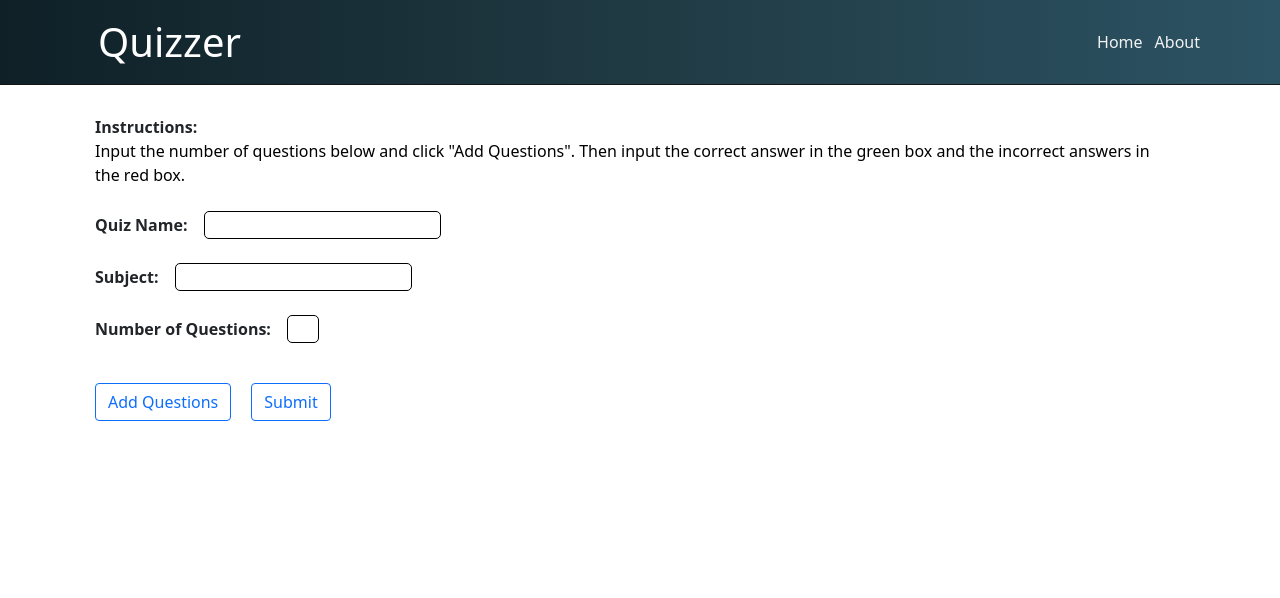
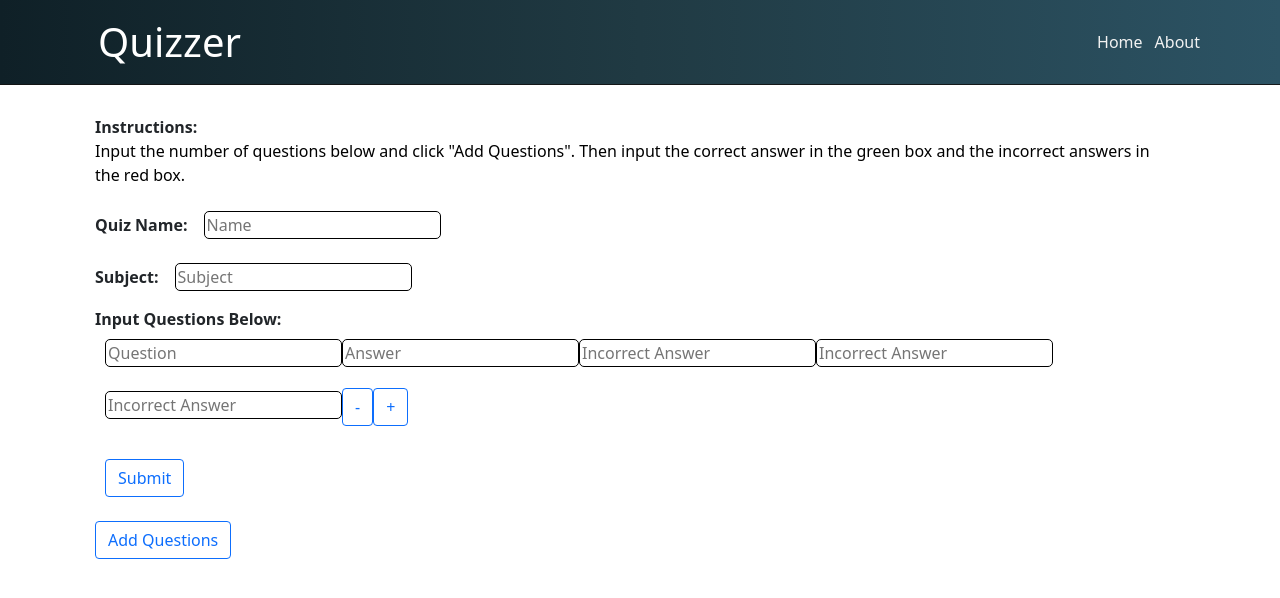
Before and after one commit to adke/Quiz_Application_OpenText_Fall-2022, a Next.js app in the folder frontend_nextjs/: page /addquiz in a window 1280 px wide. Shown: the top 598 px of the page. Built offline with nearby package versions, Linux system fonts and the light colour scheme.

Commit message:
Working AddQuiz page

```diff
--- a/frontend_nextjs/components/AddQuestions.js
+++ b/frontend_nextjs/components/AddQuestions.js
@@ -1,66 +1,116 @@
 import questionStyles from '../styles/AddQ.module.css'
-
 import { useState } from 'react'
+import axios from 'axios'
 
 function AddQuestions() {
 
+    // QuizName and Subject
+    const [quizName, setQuizName] = useState();
+    console.log('Name: ', quizName);
+    const [subject, setSubject] = useState();
+    console.log('Sub: ', subject);
+
+    const handleSubmit = async (event) => {
+        event.preventDefault();
+
+        const newQuiz = {
+            "quizName": quizName,
+            subject,
+            Questions
+        }
+
+        console.log("Quiz: ", newQuiz);
+
+        // Send data to Server
+        try {
+            const { data } = await axios({
+                url: "/api/quizadd",
+                method: "POST",
+                data: newQuiz
+            });
+            console.log("Response from POST: ", data);
+        } catch (error) {
+            console.log("Error: ", error);
+        }
+    }
+
     // add questions function
-    const addFields = () => {
-        console.log('test');
+    // const [questions, setQuestions] = useState([{ id: "", text: "" }]);
+    // console.log('Question: ', questions);
 
-        var number = document.getElementById("questions").value;
-        var form = document.getElementById("form");
+    // const addFields = () => {
+    //     var number = document.getElementById("questions").value;
+    //     var form = document.getElementById("form");
 
-        while (form.hasChildNodes()) {
-            form.removeChild(form.lastChild);
-        }
-        for (let i = 0; i < number; i++){
-            // ul Element
-            var ul = document.createElement("ul");
-            ul.id = "ul";
-            form.appendChild(ul);
+    //     while (form.hasChildNodes()) {
+    //         form.removeChild(form.lastChild);
+    //     }
 
-            ul.appendChild(document.createTextNode("Question " + (i+1) + ":    "));
-            // Question Input
-            var input = document.createElement("input");
-            input.type = "text";
-            input.className = "Qinput";
-            input.required = true;
-            ul.appendChild(document.createElement("br"));
-            ul.appendChild(input);                            // Question input
+    //     var questions = []
+    //     for (let i = 0; i < number; i++) {
+    //         questions.push(i + 1);
+    //     }
+    //     console.log(questions)
 
-            ul.appendChild(document.createElement("br"));
+    //     questions.map(question => (<input type='text' className = "Qinput" placeholder = "Insert Question Here"
+    //                                 onChange={({ target }) => setQuestions( target?.value )} value={question}/>));
+    // }
+    //     for (let i = 0; i < number; i++){
+    //         // ul Element
+    //         var ul = document.createElement("ul");
+    //         ul.id = "ul";
+    //         form.appendChild(ul);
 
-            ul.appendChild(document.createTextNode("Answer:"));
-            for (let j = 0; j < 4; j++) {
-                var input = document.createElement("input");
-                input.type = "text";
-                input.required = true;
-                if (j == 0) {
-                    input.className = "A_right_input";
-                } else {
-                    input.className = "A_wrong_input";
-                }
+    //         ul.appendChild(document.createTextNode("Question " + (i+1) + ":    "));
+    //         // Question Input
+    //         var input = document.createElement("input");
+    //         input.type = "text";
+    //         input.className = "Qinput";
+    //         input.required = true;
+    //         input.placeholder = "Insert Question Here";
+    //         input.onChange = ({ target }) => setQuestion( target?.value );
 
-                ul.appendChild(document.createElement("br"));
-                ul.appendChild(input);                          // Answer input
-            }
-            ul.appendChild(document.createElement("br"));
-        }
-    };
+    //         ul.appendChild(document.createElement("br"));
+    //         ul.appendChild(input);                            // Append Question input
 
-    const [quiz, setQuiz] = useState();
+    //         ul.appendChild(document.createElement("br"));
 
-    const submitQuiz = async () => {
-        const response = await fetch('/api/index', {
-            method: 'POST',
-            body: JSON.stringify({ quiz }),
-            headers: {
-                'Content-Type': 'application/json'
-            }
-        })
-        const data = await response.json()
-        console.log(data)
+    //         ul.appendChild(document.createTextNode("Answer:"));
+    //         for (let j = 0; j < 4; j++) {
+    //             var input = document.createElement("input");
+    //             input.type = "text";
+    //             input.required = true;
+    //             if (j == 0) {
+    //                 input.className = "A_right_input";
+    //             } else {
+    //                 input.className = "A_wrong_input";
+    //             }
+
+    //             ul.appendChild(document.createElement("br"));
+    //             ul.appendChild(input);                          // Answer input
+    //         }
+    //         ul.appendChild(document.createElement("br"));
+    //     }
+    // };
+
+    const [Questions, setQuestions] = useState([
+        { Question: '', Answer: '', AnswerContent1: '', AnswerContent2: '', AnswerContent3: ''},
+    ])
+
+    const handleChangeInput = (index, event) => {
+        const values = [...Questions];
+        values[index][event.target.name] = event.target.value;
+        setQuestions(values);
+    }
+
+    const handleAddFields = () => {
+        setQuestions([...Questions, { Question: '', Answer: '', AnswerContent1: '', AnswerContent2: '', AnswerContent3: '' }]);
+    }
+
+    const handleRemoveFields = (index) => {
+        const values = [...Questions];
+        values.splice(index, 1);
+        setQuestions(values);
     }
 
     return (
@@ -72,25 +122,41 @@ function AddQuestions() {
             </div>
 
             <label>Quiz Name:</label>
-            <input type='text' required/>
+            <input type='text' placeholder='Name' onChange={({ target }) => setQuizName( target?.value )} value={quizName}/>
 
             <br />
             <label>Subject:</label>
-            <input type='text' required/>
+            <input type='text' placeholder='Subject' onChange={({ target }) => setSubject( target?.value )} value={subject}/>
 
             <br />
-            <label>Number of Questions:</label>
-            <input className={questionStyles.noq} type='text' id='questions' name='questions' />
+            <label>Input Questions Below:</label>
 
-            <form id='form' value={quiz} onChange={e => setQuiz(e.target.value)}>
 
+            <form id='form' onSubmit={handleSubmit}>
+                { Questions.map((inputField, index) => (
+                    <div key={ index }>
+                        <input type='text' name='Question' onChange={event => handleChangeInput(index, event)} value={ inputField.Question } onClick={handleSubmit} placeholder='Question'/>
+                        <input type='text' name='Answer' onChange={event => handleChangeInput(index, event)} value={ inputField.Answer } onClick={handleSubmit} placeholder='Answer'/>
+
+                        <input type='text' name='AnswerContent1' onChange={event => handleChangeInput(index, event)} value={ inputField.AnswerContent1 } onClick={handleSubmit} placeholder='Incorrect Answer'/>
+                        <input type='text' name='AnswerContent2' onChange={event => handleChangeInput(index, event)} value={ inputField.AnswerContent2 } onClick={handleSubmit} placeholder='Incorrect Answer'/>
+                        <input type='text' name='AnswerContent3' onChange={event => handleChangeInput(index, event)} value={ inputField.AnswerContent3 } onClick={handleSubmit} placeholder='Incorrect Answer'/>
+                        <button className="btn btn-outline-primary" onClick={() => handleRemoveFields(index)}>-</button>
+                        <button className="btn btn-outline-primary" onClick={() => handleAddFields()}>+</button>
+                    </div>
+                ))}
+                <div>
+                    <br />
+                    <button type='submit' onClick={handleSubmit} className="btn btn-outline-primary">Submit</button>
+                </div>
             </form>
 
             <div className={questionStyles.buttons}>
                 <br />
-                <button href='#' id='addButton' className="btn btn-outline-primary" onClick={addFields}>Add Questions</button>
+                {/* onClick={addFields} */}
+                <button href='#' id='addButton' className="btn btn-outline-primary" >Add Questions</button>
                 <span />
-                <button type='submit' onClick={submitQuiz} className="btn btn-outline-primary">Submit</button>
+                {/* <button type='submit' onClick={handleSubmit} className="btn btn-outline-primary">Submit</button> */}
             </div>
         </div>
     )
--- a/frontend_nextjs/data/quiz.js
+++ b/frontend_nextjs/data/quiz.js
@@ -1,21 +1,19 @@
 export const quiz = [
-    {
-        quiz: {
-          quizName: "Calculus",
-          subject: "Math",
-          questions: [
-            {
-              content: "What is 1 + 1?",
-              correctAnswerID: "4",
-              answers: [
-                { content: "1"},
-                { content: "2"},
-                { content: "3"},
-                { content: "4"}
-              ]
-            }
-          ]
-        }
-    },
-
+  {"subject":"CS",
+  "quizName":"CS116",
+  "questions":[
+    {"answers":[
+      {"isCorrect":false,"answerContent":"1"},
+      {"isCorrect":false,"answerContent":"2"},
+      {"isCorrect":false,"answerContent":"3"},
+      {"isCorrect":true,"answerContent":"4"}],
+      "questionContent":"What's 2 + 2"},
+    {"answers":[
+      {"isCorrect":false,"answerContent":"1"},
+      {"isCorrect":false,"answerContent":"2"},
+      {"isCorrect":false,"answerContent":"3"},
+      {"isCorrect":true,"answerContent":"6"}],
+      "questionContent":"What's 3 + 3"}
+    ]
+  }
 ]
--- a/frontend_nextjs/package.json
+++ b/frontend_nextjs/package.json
@@ -9,10 +9,13 @@
     "lint": "next lint"
   },
   "dependencies": {
+    "axios": "^0.27.2",
+    "formik": "^2.2.9",
     "next": "^12.3.0",
     "react": "^18.2.0",
     "react-bootstrap": "^2.5.0",
-    "react-dom": "^18.2.0"
+    "react-dom": "^18.2.0",
+    "react-hook-form": "^7.36.0"
   },
   "devDependencies": {
     "eslint": "8.23.1",
--- a/frontend_nextjs/pages/addquiz.js
+++ b/frontend_nextjs/pages/addquiz.js
@@ -15,6 +15,7 @@ export default function Addquiz() {
       <div className='secondary-main'>
         <AddQuestions />
       </div>
+
     </div>
   )
 }
--- a/frontend_nextjs/pages/api/index.js
+++ /dev/null
@@ -1,14 +0,0 @@
-import { quiz } from "../../data/quiz"
-
-export default function handler(req, res) {
-    if (req.method === 'GET') {
-        res.status(200).json(quiz)
-    } else if (req.method === 'POST') {
-        const comment = req.body.quiz
-        const newQuiz = {
-            text: quiz
-        }
-        quiz.push(newQuiz)
-        res.status(201).json(newQuiz)
-    }
-  }
--- /dev/null
+++ b/frontend_nextjs/pages/api/quizadd.js
@@ -0,0 +1,17 @@
+import { quiz } from "../../data/quiz"
+
+
+export default function quizAdd(req, res) {
+
+    if (req.method === 'POST') {
+      const reqNewQuiz = req?.body;
+
+        console.log('Req NewQuiz: ', reqNewQuiz);
+
+        res.json({ msg: 'Hello'});
+    }
+
+    return res.status(500).json({
+        msg: "This should be a POST request"
+    })
+  }
```
Also changed, not shown: 1 other file (tests, documents, lock files or other folders).
